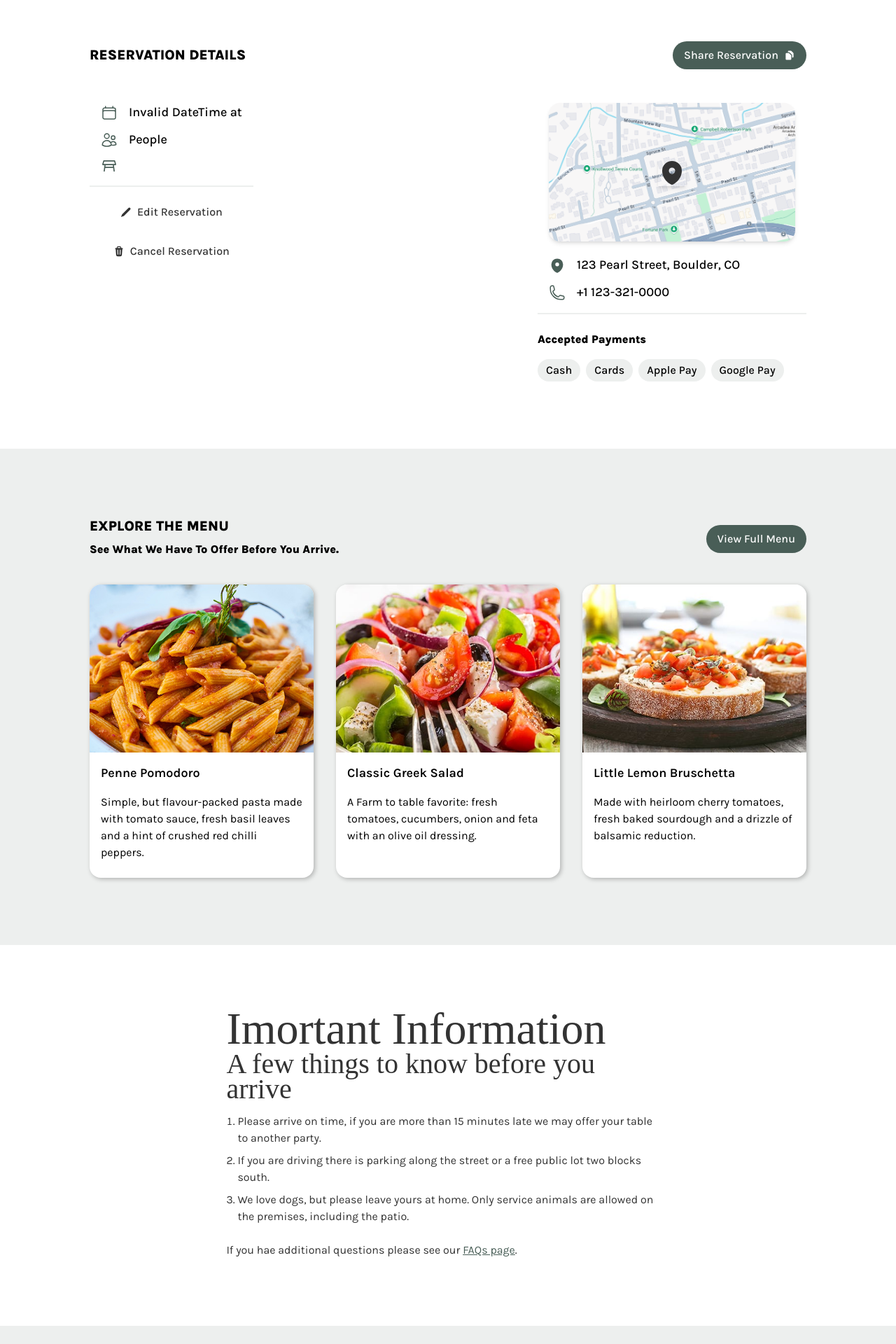
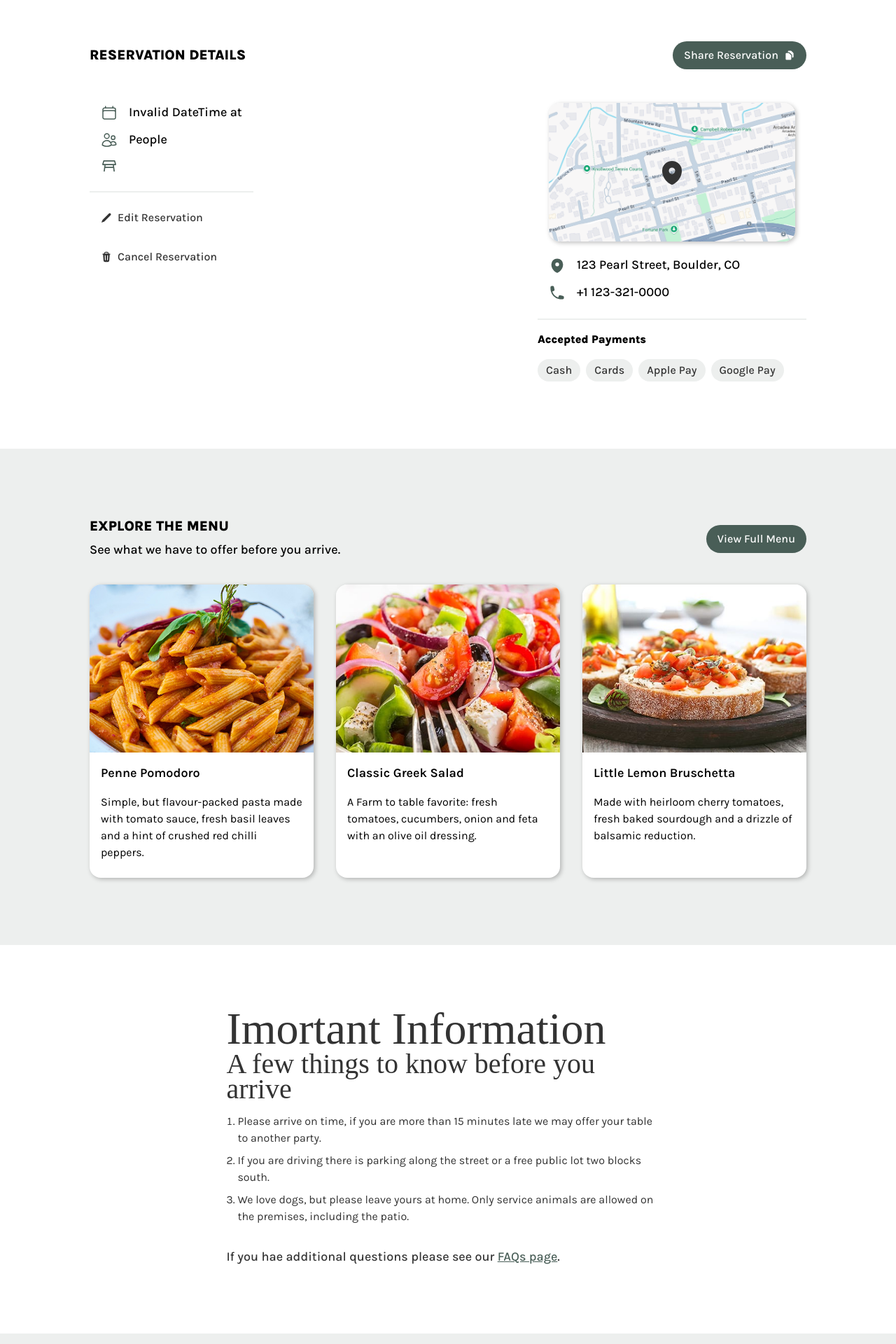
Before and after one commit to MoxieEric/meta-front-end-developer-capstone, a React (Create React App) app: page /confirmed in a window 1280 px wide. Shown: the part 400-2320 px from the top of the page at 70% size. Built offline with nearby package versions, Linux system fonts and the light colour scheme; a web font is replaced by a local one.

Commit message:
convert TW classes to CSS

```diff
--- a/src/components/atoms/Pill.js
+++ b/src/components/atoms/Pill.js
@@ -1,9 +1,5 @@
 const Pill = ({ children }) => {
-	return (
-		<div className='rounded-full highlight-text px-3 py-1 bg-light'>
-			{children}
-		</div>
-	)
+	return <div className='pill'>{children}</div>
 }
 
 export default Pill
--- a/src/components/screens/ConfirmedBooking.js
+++ b/src/components/screens/ConfirmedBooking.js
@@ -14,8 +14,8 @@ import {
 	MapPinIcon,
 	PencilIcon,
 	DocumentDuplicateIcon,
+	PhoneIcon,
 } from '@heroicons/react/20/solid'
-import { PhoneIcon } from '@heroicons/react/24/outline'
 import paymentMethods from '../../config/paymentMethods'
 import Pill from '../atoms/Pill'
 
@@ -49,33 +49,33 @@ const ConfirmedBooking = () => {
 				<CardsSection
 					title='Reservation Details'
 					cta={
-						<button className='button button--primary gap-2 items-center justify-center'>
+						<button className='button button--primary'>
 							Share Reservation
-							<DocumentDuplicateIcon className='icon w-5 h-5' />
+							<DocumentDuplicateIcon className='icon' />
 						</button>
 					}
 				>
-					<div className='flex flex-col gap-4'>
+					<div className='details-group'>
 						<ReservationDetails reservation={reservation} />
-						<button className='button button--ghost w-full gap-2 items-center justify-center'>
-							<PencilIcon className='icon w-5 h-5' />
+						<button className='button button--ghost '>
+							<PencilIcon className='icon' />
 							Edit Reservation
 						</button>
-						<button className='button button--ghost w-full gap-2 items-center justify-center'>
-							<TrashIcon className='icon w-5 h-5' />
+						<button className='button button--ghost '>
+							<TrashIcon className='icon' />
 							Cancel Reservation
 						</button>
 					</div>
-					<div className='flex flex-col gap-4'>
+
+					<div className='details-group'>
 						<div className='reservation-details'>
-							<figure className='rounded-lg overflow-hidden shadow-md mb-2 relative'>
+							<figure>
 								<img
 									src='/map-01.png'
 									alt='Map of Little Lemon location'
-									className='w-full h-auto object-cover min-w-16 aspect-video'
 								/>
-								<div className='absolute top-0 left-0 w-full h-full flex flex-col items-center justify-center'>
-									<MapPinIcon className='w-10 h-10 text-dark shadow-md' />
+								<div className='map-pin'>
+									<MapPinIcon />
 								</div>
 							</figure>
 							<div className='detail-item'>
@@ -93,10 +93,8 @@ const ConfirmedBooking = () => {
 								</p>
 							</div>
 						</div>
-						<h3 className='category-title pt-2'>
-							Accepted Payments
-						</h3>
-						<div className='flex items-center gap-2'>
+						<h3 className='category-title'>Accepted Payments</h3>
+						<div className='pill-group'>
 							{paymentMethods.map((item) => (
 								<Pill key={item}>{item}</Pill>
 							))}
@@ -134,7 +132,7 @@ const ConfirmedBooking = () => {
 					subtitle='A few things to know before you arrive'
 					color='dark'
 				>
-					<ol className='list-decimal list-outside pl-4 max-w-prose space-y-2 py-2'>
+					<ol>
 						<li>
 							Please arrive on time, if you are more than 15
 							minutes late we may offer your table to another
@@ -150,9 +148,9 @@ const ConfirmedBooking = () => {
 							including the patio.
 						</li>
 					</ol>
-					<p>
+					<p className='lead-text'>
 						If you hae additional questions please see our{' '}
-						<Link to='/faqs' className='!text-primary underline'>
+						<Link to='/faqs' className=''>
 							FAQs page
 						</Link>
 						.
--- a/src/components/sections/CardsSection.js
+++ b/src/components/sections/CardsSection.js
@@ -5,7 +5,7 @@ const CardsSection = ({ title, subtitle, cta, children }) => {
 				<div className='headings'>
 					<h1 className='section-title text-nowrap'>{title}</h1>
 					{subtitle && (
-						<h2 className='category-title subtitle'>{subtitle}</h2>
+						<h2 className='lead-text subtitle'>{subtitle}</h2>
 					)}
 				</div>
 				{cta && <div className='cta'>{cta}</div>}
--- a/src/styles/app.css
+++ b/src/styles/app.css
@@ -140,10 +140,24 @@ body .container {
 	background: transparent;
 	color: black;
 }
-
 .button:disabled {
 	pointer-events: none;
 	opacity: .5;
+}
+
+/* Pills */
+.pill-group {
+	display: flex;
+	align-items: center;
+	gap: .5rem;
+}
+.pill {
+	background: var(--color-light);
+	color: var(--color-dark);
+	border-radius: var(--rounded-full);
+	padding: .25rem .75rem;
+	font-size: 1rem;
+	font-weight: 500;
 }
 
 
@@ -365,14 +379,26 @@ main {
 	gap: 1rem;
 }
 .feature-section .body a:not(.button) {
+	transition: color .2s ease-out;
+	text-decoration: underline;
+	font-weight: 500;
+}
+.feature-section.text-dark .body a:not(.button) {
+	color: var(--color-primary);
+}
+.feature-section.text-white .body a:not(.button),
+.feature-section.text-light .body a:not(.button) {
 	color: var(--color-secondary);
-	transition: color .2s ease-out;
 }
-.feature-section .body a:not(.button):hover {
-	color: white;
-	text-decoration: underline;
+.feature-section .body ol {
+	list-style: decimal;
+	list-style-position: outside;
+	padding: .5rem 0 .5rem 1rem;
+	max-width: 65ch;
 }
-
+.feature-section .body ol li {
+	padding-bottom: .5rem;
+}
 .feature-section .images{
 	padding: 2rem 0;
 }
@@ -713,6 +739,11 @@ main {
 }
 
 /* Resrvation Details */
+.details-group {
+	display: flex;
+	flex-direction: column;
+	gap: 1rem;
+}
 .reservation-details {
 	display: flex;
 	flex-direction: column;
@@ -720,8 +751,38 @@ main {
 	width: 100%;
 	max-width: 24rem;
 	margin: 0 auto;
-	padding: 1rem;
+	padding: 1rem 1rem 1.5rem;
 	border-bottom: 2px solid var(--color-light);
+}
+.reservation-details figure {
+	border-radius: var(--rounded-lg);
+	position:relative;
+	margin-bottom: .5rem;
+	overflow: hidden;
+	box-shadow: var(--shadow-md);
+}
+.reservation-details figure > img {
+	width: 100%;
+	height: auto;
+	object-fit: cover;
+	min-width: 4rem;
+	aspect-ratio: 16/9;
+}
+.reservation-details figure .map-pin {
+	position: absolute;
+	top: 0;
+	left: 0;
+	width: 100%;
+	height: 100%;
+	display: flex;
+	flex-direction: column;
+	align-items: center;
+	justify-content: center;
+}
+.reservation-details figure .map-pin svg {
+	width: 2.5rem;
+	height: 2.5rem;
+	color: var(--color-dark);
 }
 .detail-item {
 	display: flex;
```
